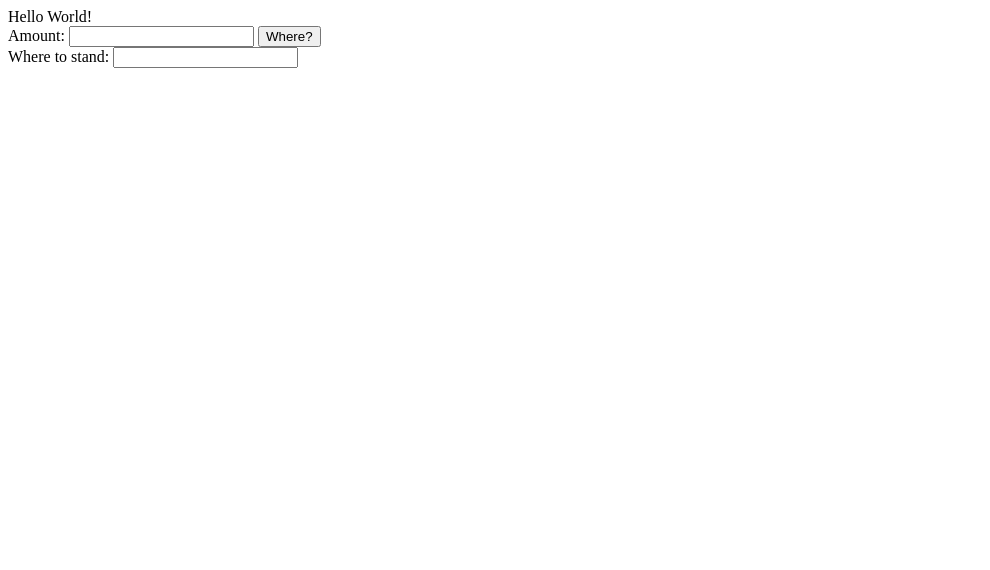
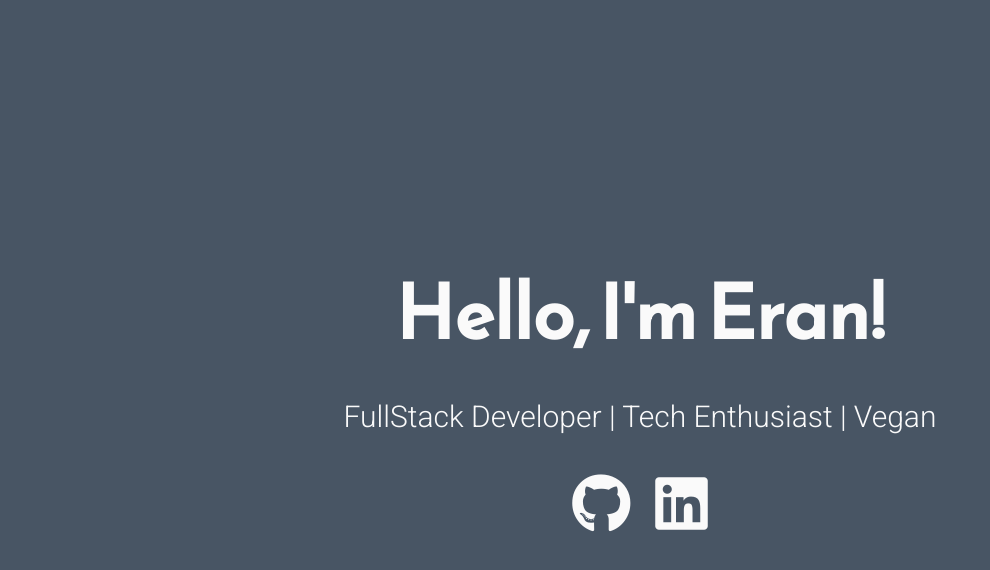
Before and after one commit to EranAvidor/eranavidor.github.io, a plain HTML site: page index.html in a window 1280 px wide. Shown: the whole page, without its empty margins (0-990 px from the left). Drawn offline with Linux system fonts and the light colour scheme.

Commit message:
refactor(index.html):created decent yet simple homepage

```diff
--- /dev/null
+++ b/css/reset.css
@@ -0,0 +1,25 @@
+/* Minimal CSS Reset */
+
+html {
+  box-sizing: border-box;
+  font-size: 12px;
+}
+
+*, *:before, *:after {
+  box-sizing: inherit;
+}
+
+body, h1, h2, h3, h4, h5, h6, p, ol, ul {
+  margin: 0;
+  padding: 0;
+  font-weight: normal;
+}
+
+ol, ul {
+  list-style: none;
+}
+
+img {
+  max-width: 100%;
+  height: auto;
+}
--- /dev/null
+++ b/css/styles.css
@@ -0,0 +1,71 @@
+/* Typography */
+
+html {
+	font-family: 'Roboto', sans-serif;
+}
+
+@media (min-width: 576px) {
+	html {
+		font-size: 14px;
+	}
+}
+
+@media (min-width: 768px) {
+	html {
+		font-size: 16px;
+	}
+}
+
+@media (min-width: 992px) {
+	html {
+		font-size: 18px;
+	}
+}
+
+@media (min-width: 1200px) {
+	html {
+		font-size: 20px;
+	}
+}
+
+.icons-social i {
+	font-size: 3em;
+}
+
+/* Custom Styles */
+
+main {
+	display: flex;
+	flex-direction: column;
+	min-height: 100vh;
+	justify-content: center;
+	padding: 0 30px;
+	text-align: center;
+}
+
+main > .intro {
+	font-family: 'Reem Kufi', sans-serif;
+	font-size: 3.75em;
+	font-weight: 600;
+}
+
+main > .tagline {
+	font-size: 1.5rem;
+	margin: 1.5rem 0;
+	font-weight: 100;
+}
+
+.icons-social i {
+	padding: 10px;
+}
+
+.devto {
+	margin-bottom: -0.20rem;
+}
+
+.devto svg {
+	margin-bottom: -0.20rem;
+	margin-left: 0.675rem;;
+	width: 2.65rem;
+	height: 2.65rem;
+}
--- /dev/null
+++ b/css/themes/green-white.css
@@ -0,0 +1,14 @@
+/* Theme */
+
+main {
+	background: #43A047;
+	color: #FAFAFA;
+}
+
+.icons-social a {
+	color: #FAFAFA;
+}
+
+.icons-social a svg path{
+	fill: #FAFAFA;
+}
--- /dev/null
+++ b/css/themes/grey-white.css
@@ -0,0 +1,14 @@
+/* Theme */
+
+main {
+	background: #485564;
+	color: #FAFAFA;
+}
+
+.icons-social a {
+	color: #FAFAFA;
+}
+
+.icons-social a svg path{
+	fill: #FAFAFA;
+}
--- /dev/null
+++ b/css/themes/indigo-white.css
@@ -0,0 +1,14 @@
+/* Theme */
+
+main {
+	background: #303F9F;
+	color: #FAFAFA;
+}
+
+.icons-social a {
+	color: #FAFAFA;
+}
+
+.icons-social a svg path{
+	fill: #FAFAFA;
+}
--- /dev/null
+++ b/css/themes/red-white.css
@@ -0,0 +1,14 @@
+/* Theme */
+
+main {
+	background: #AF3D4E;
+	color: #FAFAFA;
+}
+
+.icons-social a {
+	color: #FAFAFA;
+}
+
+.icons-social a svg path{
+	fill: #FAFAFA;
+}
--- /dev/null
+++ b/css/themes/white-blue.css
@@ -0,0 +1,14 @@
+/* Theme */
+
+main {
+	background: #FAFAFA;
+	color: #0277BD;
+}
+
+.icons-social a {
+	color: #0277BD;
+}
+
+.icons-social a svg path{
+	fill: #0277BD;
+}
--- /dev/null
+++ b/css/themes/white-grey.css
@@ -0,0 +1,14 @@
+/* Theme */
+
+main {
+	background: #EDEDED;
+	color: #4B5658;
+}
+
+.icons-social a {
+	color: #4B5658;
+}
+
+.icons-social a svg path{
+	fill: #4B5658;
+}
--- /dev/null
+++ b/css/themes/white-indigo.css
@@ -0,0 +1,14 @@
+/* Theme */
+
+main {
+	background: #E8EAF6;
+	color: #303F9F;
+}
+
+.icons-social a {
+	color: #303F9F;
+}
+
+.icons-social a svg path{
+	fill: #303F9F;
+}
--- /dev/null
+++ b/css/themes/white-red.css
@@ -0,0 +1,14 @@
+/* Theme */
+
+main {
+	background: #EDEDED;
+	color: #AF3D4E;
+}
+
+.icons-social a {
+	color: #AF3D4E;
+}
+
+.icons-social a svg path{
+	fill: #AF3D4E;
+}
--- /dev/null
+++ b/css/themes/yellow-black.css
@@ -0,0 +1,14 @@
+/* Theme */
+
+main {
+	background: #FFEB3B;
+	color: #1E1E1E;
+}
+
+.icons-social a {
+	color: #1E1E1E;
+}
+
+.icons-social a svg path{
+	fill: #1E1E1E;
+}
--- a/index.html
+++ b/index.html
@@ -1,25 +1,40 @@
 <!DOCTYPE html>
 <html>
-    <head>
-    	<title>My github page</title>
-        <script type="text/javascript">
-            function test() {
-                var insertedVal = document.getElementById('field_n').value;
-                var n = Math.abs(parseInt(insertedVal) || 0);
-				document.getElementById('field_n').value = n;
-				var res = function getAlivePosition(n){
-					return ([0,1].indexOf(n) > -1) ? n : ( 2*getAlivePosition(Math.floor(n/2)) + 2*(n%2)-1 );
-                }(n);
-                document.getElementById('field_res').value = res;
-            }
-        </script>
-    </head>
-    <body>
-    	Hello World!
-    	<br>
-        Amount: <input id="field_n">
-        <input type="button" value="Where?" onclick="test()">
-        <br>
-        Where to stand: <input id="field_res" type="text">
-    </body>
+<head>
+	<meta charset="utf-8">
+	<meta http-equiv="X-UA-Compatible" content="IE=edge">
+	<meta name="viewport" content="width=device-width, initial-scale=1.0">
+
+	<title>Eran Avidor</title>
+
+	<link rel="shortcut icon" href="favicon.ico" type="image/x-icon" />
+
+	<link href="https://fonts.googleapis.com/css?family=Reem+Kufi|Roboto:300" rel="stylesheet">
+	<link href="https://use.fontawesome.com/releases/v5.0.8/css/all.css" rel="stylesheet">
+	<link rel="stylesheet" href="css/reset.css">
+	<link rel="stylesheet" href="css/styles.css">
+	<!-- <link rel="stylesheet" href="css/themes/indigo-white.css"> -->
+	<!-- <link rel="stylesheet" href="css/themes/green-white.css"> -->
+	<!-- <link rel="stylesheet" href="css/themes/red-white.css"> -->
+	<link rel="stylesheet" href="css/themes/grey-white.css">
+	<!-- <link rel="stylesheet" href="css/themes/white-indigo.css"> -->
+	<!-- <link rel="stylesheet" href="css/themes/white-blue.css"> -->
+	<!-- <link rel="stylesheet" href="css/themes/white-grey.css"> -->
+	<!-- <link rel="stylesheet" href="css/themes/white-red.css"> -->
+	<!-- <link rel="stylesheet" href="css/themes/yellow-black.css"> -->
+</head>
+<body>
+	<main>
+		<div class="intro">Hello, I'm Eran!</div>
+		<div class="tagline">FullStack Developer | Tech Enthusiast | Vegan</div>
+		<!-- Find your icons from here - https://fontawesome.com/icons?d=gallery&s=brands -->
+		<div class="icons-social">
+			<a target="_blank" href="https://github.com/eranavidor"><i class="fab fa-github"></i></a>
+			<!-- <a target="_blank" href="https://twitter.com/_eranavidor"><i class="fab fa-twitter"></i></a> -->
+			<!-- <a target="_blank" href="https://stackoverflow.com/story/eranavidor"><i class="fab fa-stack-overflow"></i></a> -->
+			<a target="_blank" href="https://www.linkedin.com/in/eranavidor"><i class="fab fa-linkedin"></i></a>
+			<!-- <a target="_blank" href="https://medium.com/@eranavidor"><i class="fab fa-medium"></i></a> -->
+    </div>
+	</main>
+</body>
 </html>
```
Also changed, not shown: favicon.ico (added).
